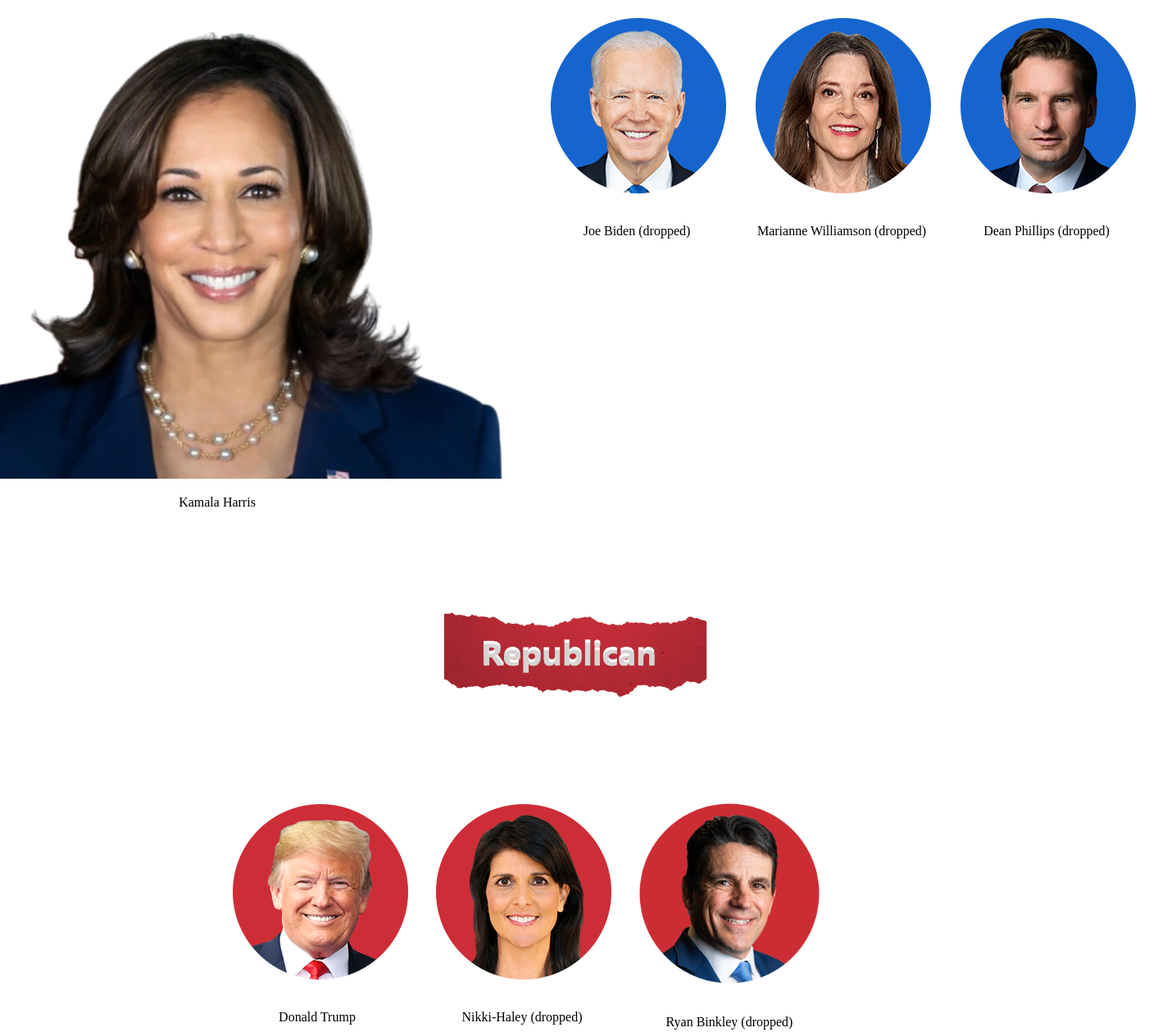
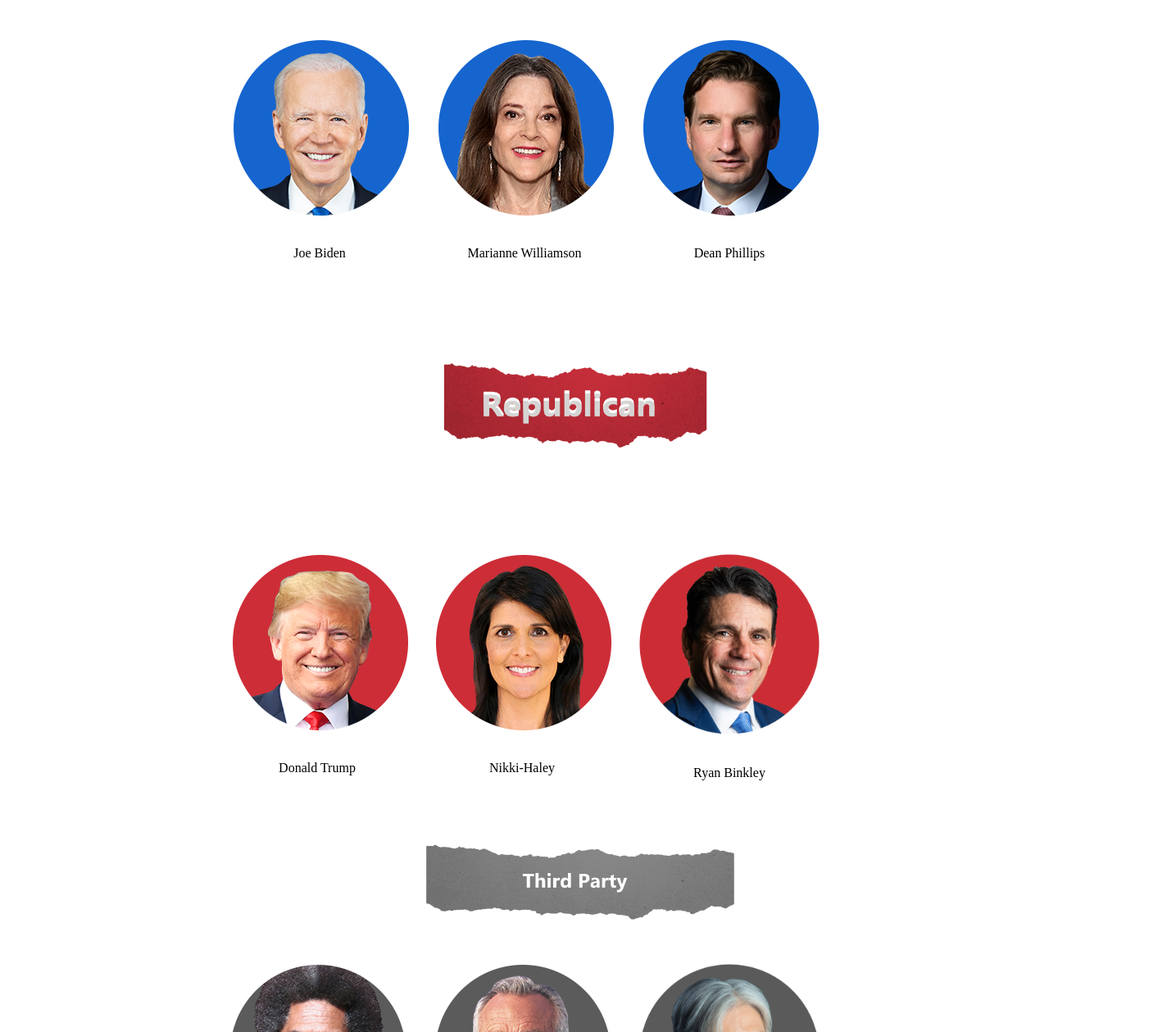
Before and after one commit to TheRoyalJester7/usa-election-website, a plain HTML site: page index.html in a window 1280 px wide. Shown: the part 673-1932 px from the top of the page at 82% size, 1402 px wide, since content can reach past the window. Drawn offline with Linux system fonts and the light colour scheme.

Commit message:
Update index.html

```diff
--- a/index.html
+++ b/index.html
@@ -19,12 +19,13 @@
                 <section class="firstHeading">
                     <h1 class="underlined">Elections</h1>
                     <p>Presidential Elections</p>
+                    <button type="button">Add Topic+</button>
                 </section>
             </div>
 
          <div class="content">
                 <div class="secondHeading">
-                    <h2>Who is running for president? Get to know the Democratic, Republican candidates for 2024! </h2>
+                    <h2>Who is running for president? Get to know the Democratic, Republican candidates for 2024 </h2>
 
                 </div>
 
@@ -32,25 +33,20 @@
                 <div class="bannerDemocrats">
 
                    <div class="section1">
-                       <div>
-                            <img src="/images/kamalaharris.png" alt="Kamala Harris">
-                            <p>Kamala Harris</p>
-                        </div>
                          <div>
                            <img src="/images/joe biden.webp" alt="Joe biden">
-                            <p>Joe Biden (dropped)</p>
+                            <p>Joe Biden</p>
                          </div>
 
                          <div>
                             <img src="/images/Marianne Williamson.jpeg" alt="Marianne Williamson">
-                            <p>Marianne Williamson (dropped)</p>
+                            <p>Marianne Williamson</p>
                         </div>
 
                         <div>
                             <img src="/images/Dean Phillips.jpeg" alt="Dean Phillips">
-                            <p>Dean Phillips (dropped)</p>
+                            <p>Dean Phillips</p>
                         </div>
-
                      </div>
                 </div>
 
@@ -67,12 +63,12 @@
 
                                 <div>
                                    <img src="/images/Nikki-Haley.webp" alt="Nikki-Haley">
-                                   <p>Nikki-Haley (dropped)</p>
+                                   <p>Nikki-Haley</p>
                                 </div>
 
                                 <div>
                                     <div class="Ryan"><img src="/images/Ryan Binkley.jpeg" alt="Ryan Binkley"></div>
-                                    <p>Ryan Binkley (dropped)</p>
+                                    <p>Ryan Binkley</p>
                                  </div>
                 </div>
 
```
